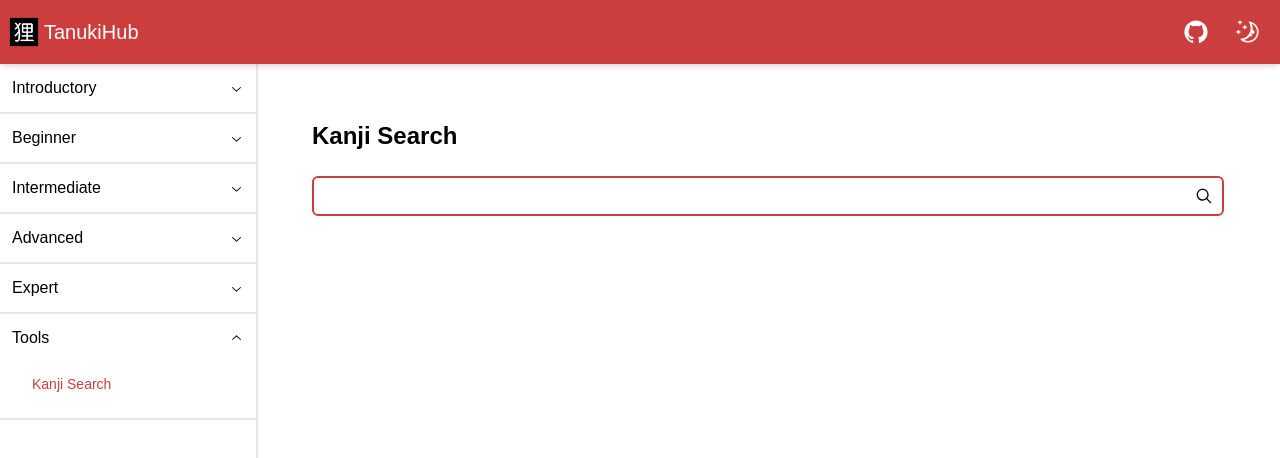
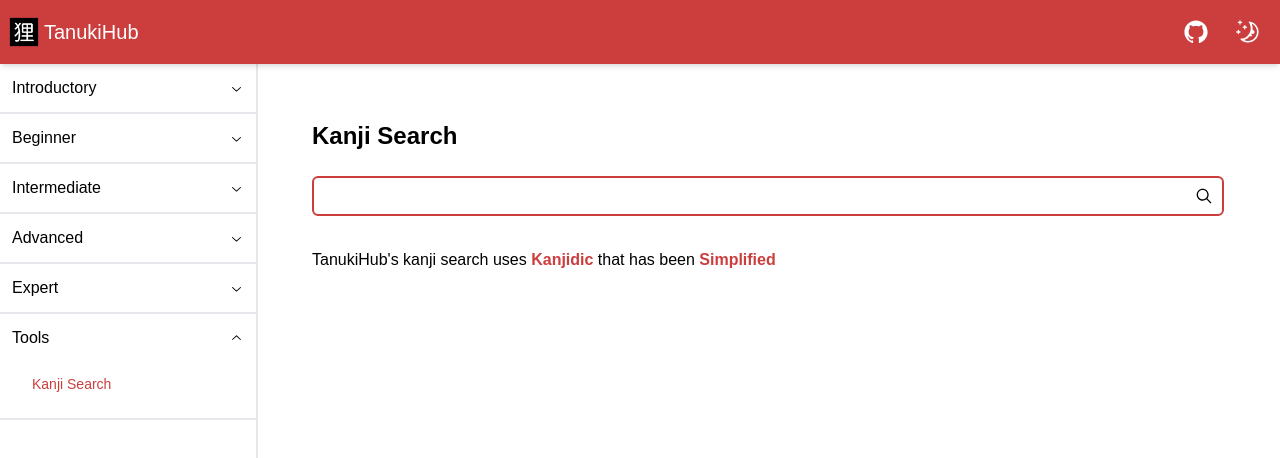
Before and after one commit to LinCie/tanukihub, a Next.js app: page /tools/kanji-search in a window 1280 px wide. Shown: the top 458 px of the page. Built offline with nearby package versions, Linux system fonts and the light colour scheme; a web font is replaced by a local one.

Commit message:
added loading skeleton

```diff
--- a/app/tools/kanji-search/page.tsx
+++ b/app/tools/kanji-search/page.tsx
@@ -9,6 +9,9 @@ import PageTitle from "@/components/typography/PageTitle";
 import { KanjiCharacter } from "@/components/dictionaries/kanjidic";
 
 import { MagnifyingGlassIcon } from "@radix-ui/react-icons";
+
+import { animated, useSpring } from "@react-spring/web";
+import Link from "next/link";
 
 interface Inputs {
   kanji: string;
@@ -144,6 +147,56 @@ const MiscDisplay = ({ character }: MiscDisplayProps) => {
   );
 };
 
+const CharacterDisplayLoading = () => {
+  const springs = useSpring({
+    loop: { reverse: true },
+    from: { opacity: 1 },
+    to: { opacity: 0.5 },
+    config: { duration: 1000, tension: 120, friction: 14 },
+  });
+
+  return (
+    <animated.section id="character-display-loading" style={springs} className="mb-10">
+      <div id="top-display" className="flex flex-col lg:flex-row lg:gap-2">
+        <div id="kanji-display" className="mb-5 flex flex-col lg:flex-[3]">
+          <div className="mb-4 h-32 w-full bg-gray-200 dark:bg-gray-900 rounded" />
+          <div className="h-16 w-full bg-gray-200 dark:bg-gray-900 rounded" />
+        </div>
+        <div className="flex flex-col sm:flex-row sm:gap-2 lg:flex-[7]">
+          <div id="reading-display" className="mb-5 flex flex-1 flex-col">
+            <div
+              id="reading-title"
+              className="mb-2 h-5 w-full bg-gray-200 dark:bg-gray-900 rounded"
+            />
+            <div
+              id="reading-kunyomi"
+              className="mb-1 h-10 w-full bg-gray-200 dark:bg-gray-900 rounded"
+            />
+            <div
+              id="reading-onyomi"
+              className="h-10 w-full bg-gray-200 dark:bg-gray-900 rounded"
+            />
+          </div>
+          <div id="misc-display" className="flex flex-1 flex-col">
+            <div
+              id="misc-title"
+              className="mb-2 h-5 w-full bg-gray-200 dark:bg-gray-900 rounded"
+            />
+            <div
+              id="grade"
+              className="mb-1 h-10 w-full bg-gray-200 dark:bg-gray-900 rounded"
+            />
+            <div
+              id="jlpt"
+              className="h-10 w-full bg-gray-200 dark:bg-gray-900 rounded"
+            />
+          </div>
+        </div>
+      </div>
+    </animated.section>
+  );
+};
+
 interface CharacterDisplayProps {
   character: KanjiCharacter | undefined;
   loading: boolean;
@@ -155,11 +208,11 @@ const CharacterDisplay = ({ character, loading }: CharacterDisplayProps) => {
   }
 
   if (loading) {
-    return null;
+    return <CharacterDisplayLoading />;
   }
 
   return (
-    <section id="character-display">
+    <section id="character-display" className="mb-10">
       <div id="top-display" className="flex flex-col lg:flex-row lg:gap-2">
         <KanjIDisplay character={character} />
         <div className="flex flex-col sm:flex-row sm:gap-2 lg:flex-[7]">
@@ -188,6 +241,26 @@ export default function KanjiSearch() {
       <PageTitle>Kanji Search</PageTitle>
       <SearchForm setCharacter={handleCharacter} setLoading={handleLoading} />
       <CharacterDisplay loading={loading} character={character} />
+      <div id="attribution">
+        <p>
+          TanukiHub's kanji search uses{" "}
+          <Link
+            href="https://www.edrdg.org/wiki/index.php/KANJIDIC_Project"
+            target="_blank"
+            className="font-bold text-[#CC3E3E] hover:underline dark:text-white"
+          >
+            Kanjidic
+          </Link>{" "}
+          that has been{" "}
+          <Link
+            href="https://github.com/scriptin/jmdict-simplified"
+            target="_blank"
+            className="font-bold text-[#CC3E3E] hover:underline dark:text-white"
+          >
+            Simplified
+          </Link>
+        </p>
+      </div>
     </div>
   );
 }
--- a/next.config.js
+++ b/next.config.js
@@ -1,4 +1,6 @@
 /** @type {import('next').NextConfig} */
-const nextConfig = {};
+const nextConfig = {
+  reactStrictMode: false,
+};
 
 module.exports = nextConfig;
```
Lines whose indentation alone changed are shown as unchanged.
